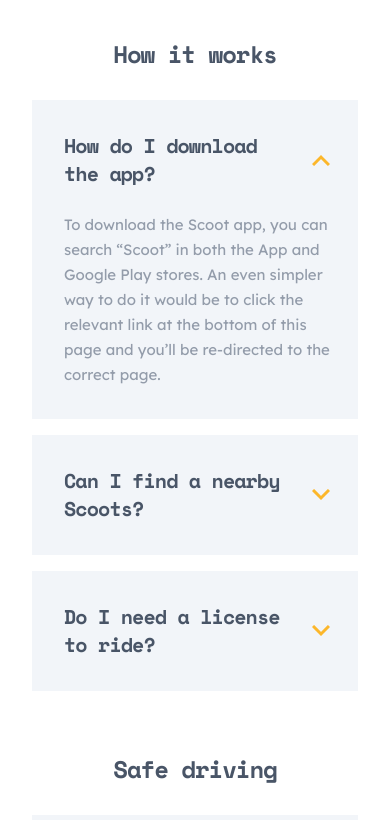
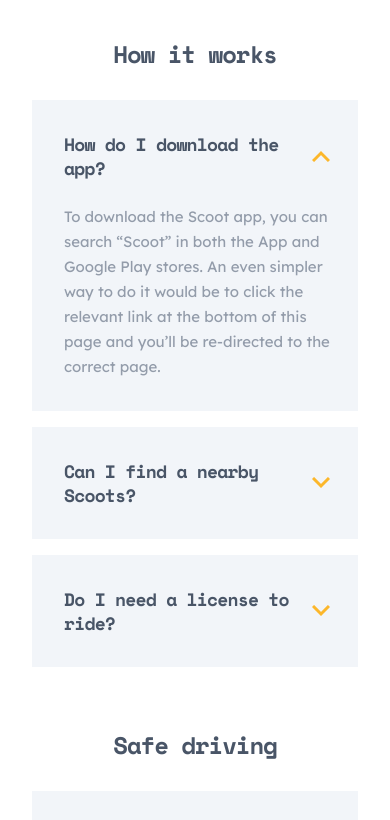
Before and after one commit to yinonhever/scoot, a website: page about.html in a window 390 px wide. Shown: the part 3600-4420 px from the top of the page. Drawn offline with nearby package versions, Linux system fonts and the light colour scheme.

Commit message:
fixing accordion mobile font size

```diff
--- a/sass/components/_accordion.scss
+++ b/sass/components/_accordion.scss
@@ -41,9 +41,9 @@
 
   &__title {
     @include respond(mobile) {
-      font-size: 1.8rem;
-      letter-spacing: -0.8px;
-      line-height: 1.333;
+      font-size: 1.8rem !important;
+      letter-spacing: -0.8px !important;
+      line-height: 1.333 !important;
     }
   }
 
```
Also changed, not shown: css/style.css.
